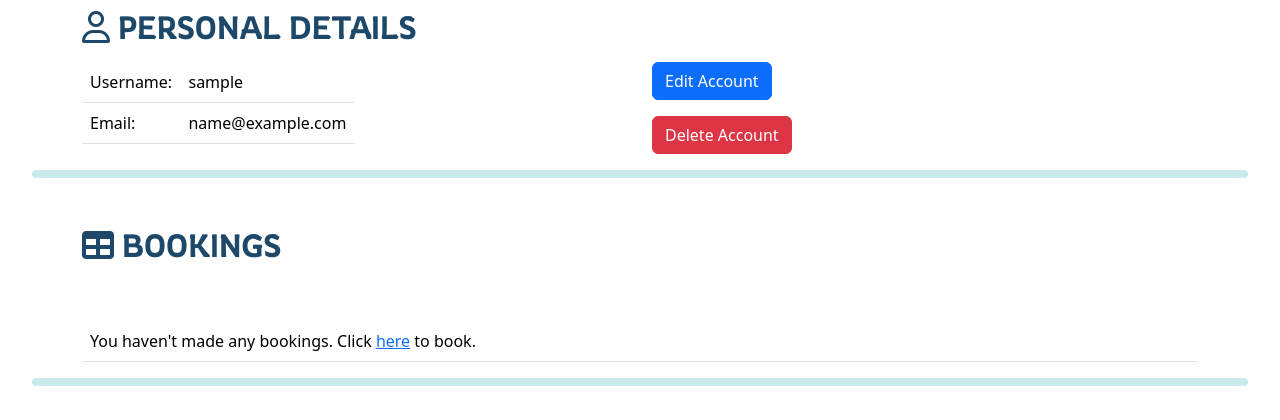
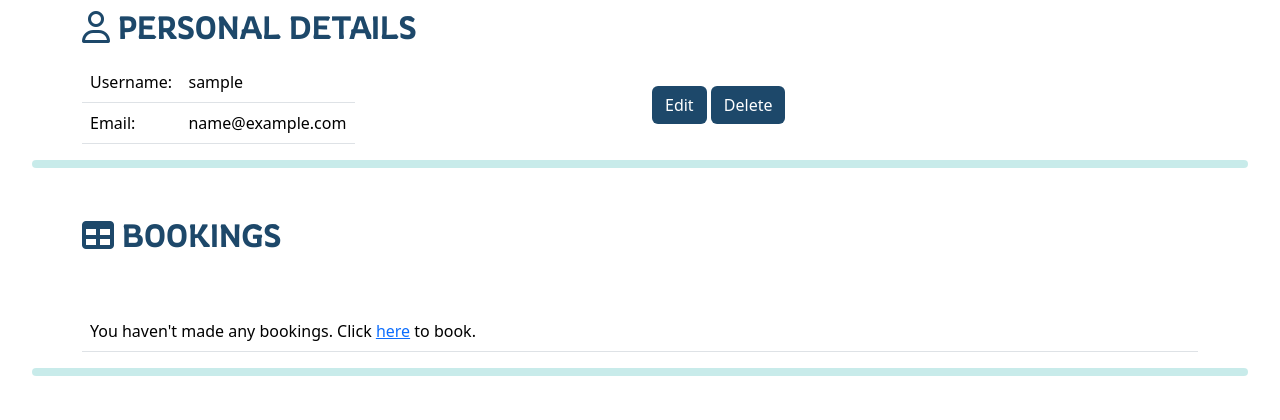
Before and after one commit to quiltingcode/pp4-craft-cafe, a Django app: page /contact/profile-page in a window 1280 px wide. Shown: the part 96-516 px from the top of the page. Run offline with Django 3.2, Linux system fonts and the light colour scheme; the visitor is signed in with stand-in values (Sample User, id 1); data that the repository does not hold is empty; some libraries are stand-ins or nearby versions.

Commit message:
Style personal details buttons

```diff
--- a/templates/profile-page.html
+++ b/templates/profile-page.html
@@ -12,7 +12,7 @@
         </div>
     </div>
     <div class="row">
-        <div class="col-12 col-md-6">
+        <div class="col-6">
             <table class="table profile-table">
                 <thead>
                 </thead>
@@ -28,14 +28,13 @@
                 </tbody>
             </table>
         </div>
-        <div class="col-12 col-md-6">
+        <div class="col-6">
             <p>
-                <a href="#" class="btn btn-primary">Edit Account</a>
-            </p>
-            <p>
-                <a href="#" class="btn btn-danger">Delete Account</a>
+                <a class="btn btn-overview mt-4 mb-3" href="#">Edit</a>
+                <a class="btn btn-overview mt-4 mb-3" href="#">Delete</a>
             </p>
         </div>
+
     </div>
 </div>
 
```
